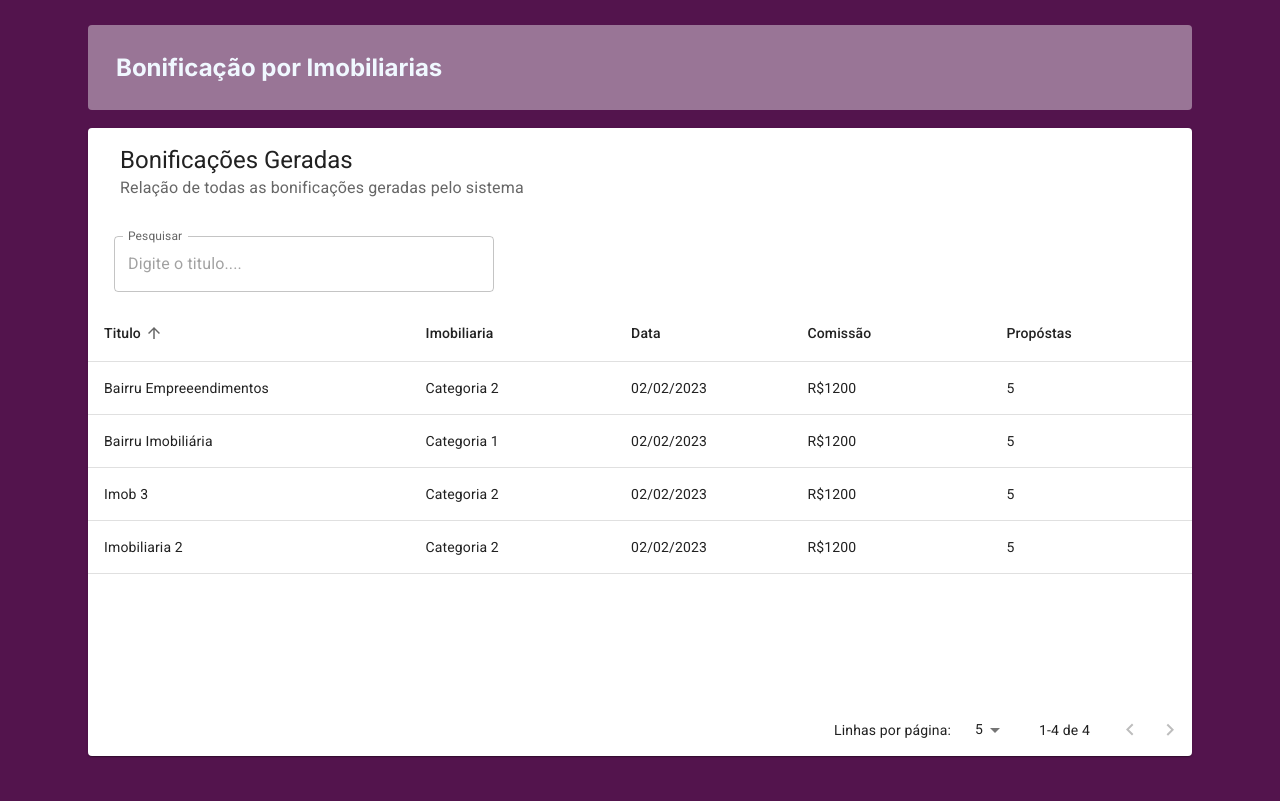
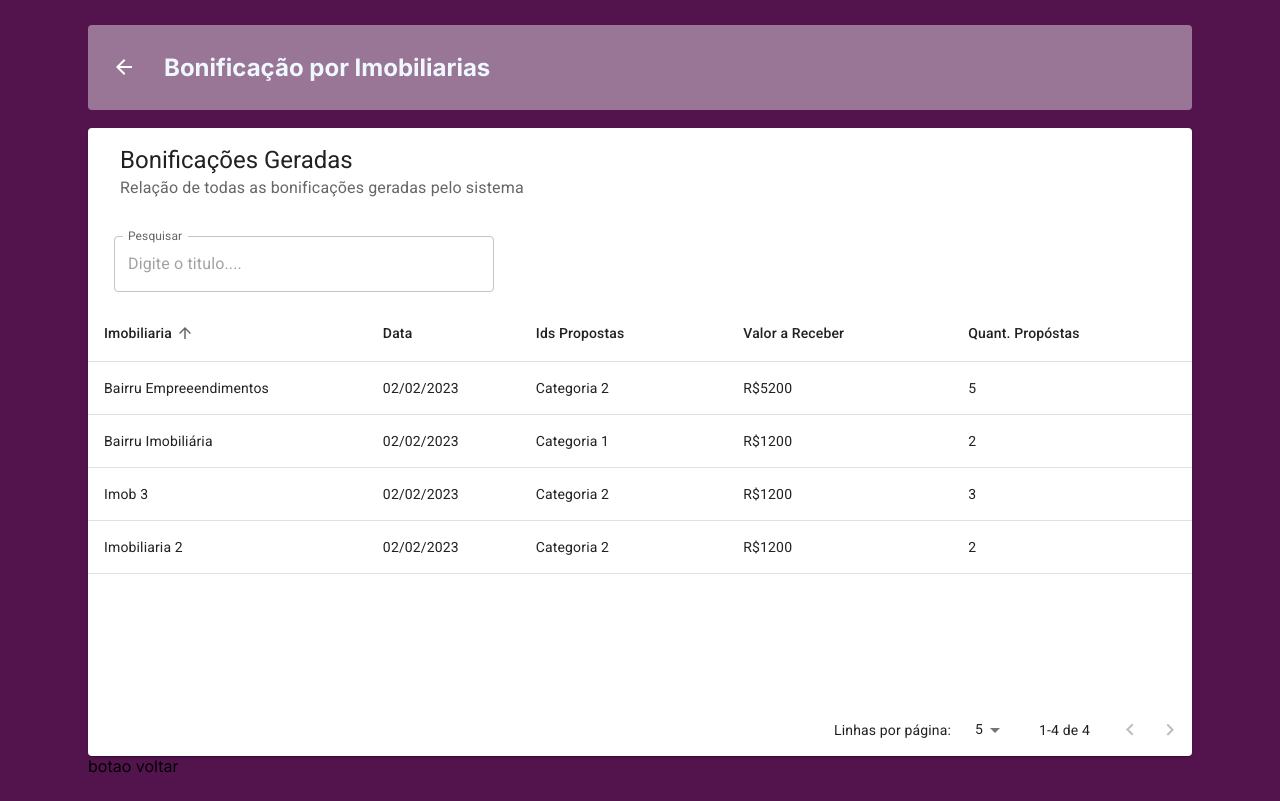
Before and after one commit to AutomacaoBairru/comercial-bonificacao, a Next.js app: page /BonificacoesGeradas in a window 1280 px wide. Built offline with nearby package versions, Linux system fonts and the light colour scheme.

Commit message:
Ajuste layout das colunas

```diff
--- a/src/app/BonificacoesGeradas/page.tsx
+++ b/src/app/BonificacoesGeradas/page.tsx
@@ -1,5 +1,5 @@
 "use client"
-import React, { Fragment, useState } from "react";
+import React, { Fragment, useState, useEffect } from "react";
 import {
   Table,
   TableBody,
@@ -21,10 +21,10 @@ import styles from "./bonificacoesgeradas.module.css";
 
 interface DadosTable {
   id: number;
-  titulo: string;
+  ids_propostas: string;
   imobiliaria: string;
   data: string;
-  comissao: string;
+  valor_receber: string;
   quant_propostas: number;
 }
 
@@ -47,17 +47,14 @@ export default function BonificacoesGeradas() {
   const [pesquisa, setPesquisa] = useState<string>("");
   const [pagina, setPagina] = useState<number>(0);
   const [linhasPorPagina, setLinhasPorPagina] = useState<number>(5);
-  const [ordenacaoColuna, setOrdenacaoColuna] = useState<ColunaOrdenacao>("titulo");
+  const [ordenacaoColuna, setOrdenacaoColuna] = useState<ColunaOrdenacao>("imobiliaria");
   const [ordenacaoDirecao, setOrdenacaoDirecao] = useState<Ordem>("asc");
-  const [openModalCadBonificacao, setOpenModalCadBonificacao] = useState<boolean>(false);
-
 
   const dados: DadosTable[] = [
-    { id: 1, titulo: "Bairru Imobiliária", imobiliaria: "Categoria 1", data: "02/02/2023", comissao: "R$1200", quant_propostas: 5 },
-    { id: 2, titulo: "Imobiliaria 2", imobiliaria: "Categoria 2", data: "02/02/2023", comissao: "R$1200", quant_propostas: 5 },
-    { id: 3, titulo: "Imob 3", imobiliaria: "Categoria 2", data: "02/02/2023", comissao: "R$1200", quant_propostas: 5 },
-    { id: 4, titulo: "Bairru Empreeendimentos", imobiliaria: "Categoria 2", data: "02/02/2023", comissao: "R$1200", quant_propostas: 5 },
-    // Adicione mais dados conforme necessário
+    { id: 1, imobiliaria: "Bairru Imobiliária", ids_propostas: "Categoria 1", data: "02/02/2023", valor_receber: "R$1200", quant_propostas: 2 },
+    { id: 2, imobiliaria: "Imobiliaria 2", ids_propostas: "Categoria 2", data: "02/02/2023", valor_receber: "R$1200", quant_propostas: 2 },
+    { id: 3, imobiliaria: "Imob 3", ids_propostas: "Categoria 2", data: "02/02/2023", valor_receber: "R$1200", quant_propostas: 3 },
+    { id: 4, imobiliaria: "Bairru Empreeendimentos", ids_propostas: "Categoria 2", data: "02/02/2023", valor_receber: "R$5200", quant_propostas: 5 },
   ];
 
   const handleSort = (coluna: keyof DadosTable) => {
@@ -66,7 +63,7 @@ export default function BonificacoesGeradas() {
     setOrdenacaoColuna(coluna);
   };
 
-  const dadosFiltrados = dados.filter((item) => item.titulo.toLowerCase().includes(pesquisa.toLowerCase()));
+  const dadosFiltrados = dados.filter((item) => item.imobiliaria.toLowerCase().includes(pesquisa.toLowerCase()));
   const dadosOrdenados = ordenacaoColuna ? ordenarArray(dadosFiltrados, ordenacaoColuna, ordenacaoDirecao) : dadosFiltrados;
 
   const handleChangePage = (event: React.MouseEvent<HTMLButtonElement> | null, novaPagina: number): void => {
@@ -81,7 +78,7 @@ export default function BonificacoesGeradas() {
   return (
     <Fragment>
       <div className={styles.container}>
-        <CardTitulo>Bonificação por Imobiliarias</CardTitulo>
+        <CardTitulo buttonGoBack={true}>Bonificação por Imobiliarias</CardTitulo>
         <Paper className={styles.table}>
           <HeaderTable title="Bonificações Geradas" subheader="Relação de todas as bonificações geradas pelo sistema" />
           <Grid container spacing={2} alignItems="flex-end" style={{ marginTop: 20, marginLeft: 10 }}>
@@ -114,15 +111,6 @@ export default function BonificacoesGeradas() {
                       ID
                     </TableSortLabel>
                   </TableCell>
-                  <TableCell key="titulo" className={styles.tableHeadCell}>
-                    <TableSortLabel
-                      active={ordenacaoColuna === "titulo"}
-                      direction={ordenacaoColuna === "titulo" ? ordenacaoDirecao : "asc"}
-                      onClick={() => handleSort("titulo")}
-                    >
-                      Titulo
-                    </TableSortLabel>
-                  </TableCell>
                   <TableCell key="imobiliaria" className={styles.tableHeadCell}>
                     <TableSortLabel
                       active={ordenacaoColuna === "imobiliaria"}
@@ -141,22 +129,32 @@ export default function BonificacoesGeradas() {
                       Data
                     </TableSortLabel>
                   </TableCell>
+                  <TableCell key="titulo" className={styles.tableHeadCell}>
+                    <TableSortLabel
+                      active={ordenacaoColuna === "ids_propostas"}
+                      direction={ordenacaoColuna === "ids_propostas" ? ordenacaoDirecao : "asc"}
+                      onClick={() => handleSort("ids_propostas")}
+                    >
+                      Ids Propostas
+                    </TableSortLabel>
+                  </TableCell>
                   <TableCell key="comissao" className={styles.tableHeadCell}>
                     <TableSortLabel
-                      active={ordenacaoColuna === "comissao"}
-                      direction={ordenacaoColuna === "comissao" ? ordenacaoDirecao : "asc"}
-                      onClick={() => handleSort("comissao")}
+                      active={ordenacaoColuna === "valor_receber"}
+                      direction={ordenacaoColuna === "valor_receber" ? ordenacaoDirecao : "asc"}
+                      onClick={() => handleSort("valor_receber")}
                     >
-                      Comissão
+                      Valor a Receber
                     </TableSortLabel>
                   </TableCell>
+
                   <TableCell key="quant_propostas" className={styles.tableHeadCell}>
                     <TableSortLabel
                       active={ordenacaoColuna === "quant_propostas"}
                       direction={ordenacaoColuna === "quant_propostas" ? ordenacaoDirecao : "asc"}
                       onClick={() => handleSort("quant_propostas")}
                     >
-                      Propóstas
+                      Quant. Propóstas
                     </TableSortLabel>
                   </TableCell>
                 </TableRow>
@@ -165,10 +163,10 @@ export default function BonificacoesGeradas() {
                 {dadosOrdenados.slice(pagina * linhasPorPagina, pagina * linhasPorPagina + linhasPorPagina).map((row, index) => (
                   <TableRow key={index}>
                     <TableCell style={{ display: 'none' }}>{row.id}</TableCell>
-                    <TableCell>{row.titulo}</TableCell>
                     <TableCell>{row.imobiliaria}</TableCell>
                     <TableCell>{row.data}</TableCell>
-                    <TableCell>{row.comissao}</TableCell>
+                    <TableCell>{row.ids_propostas}</TableCell>
+                    <TableCell>{row.valor_receber}</TableCell>
                     <TableCell>{row.quant_propostas}</TableCell>
                   </TableRow>
                 ))}
@@ -187,7 +185,7 @@ export default function BonificacoesGeradas() {
             labelDisplayedRows={({ from, to, count }) => `${from}-${to} de ${count}`}
           />
         </Paper>
-
+            botao voltar
       </div>
     </Fragment>
   );
```
